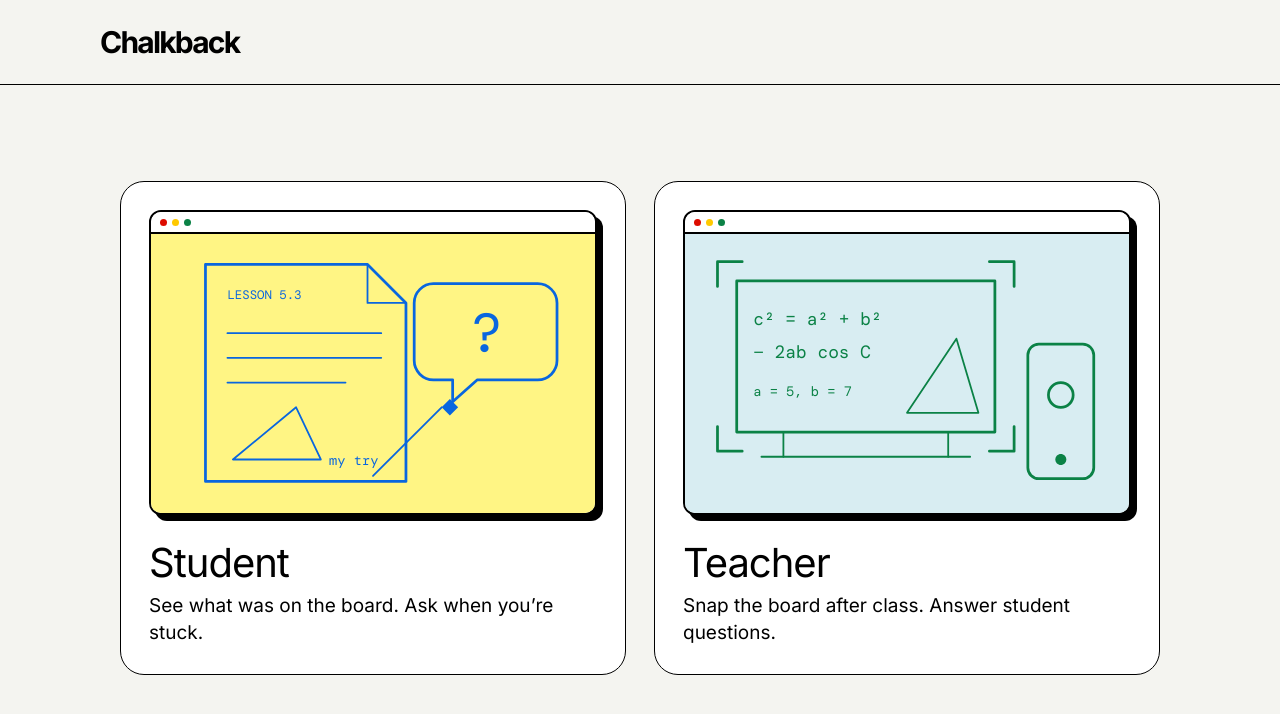
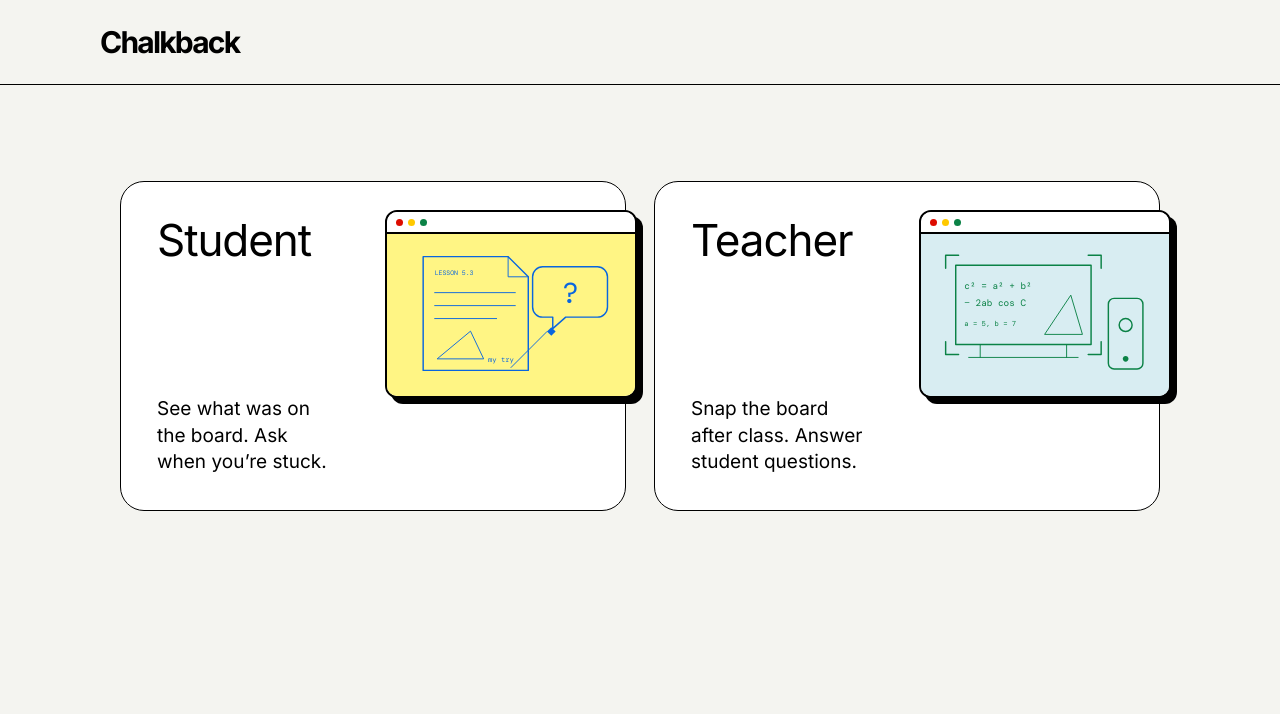
Before and after one commit to cocoj1115/LMD-Math-Archive, a React (Vite) app: page / in a window 1280 px wide. Shown: the top 714 px of the page. Built offline with nearby package versions, Linux system fonts and the light colour scheme.

Commit message:
Restore side-by-side role cards with slight illustration overflow; reduce overflow on archive cards and heroes
Co-Authored-By: Claude Opus 5.5 <noreply@anthropic.com>
Claude-Session: https://claude.ai/code/session_01R8cphefgTmCQnQLSVwpH4Y

```diff
--- a/src/index.css
+++ b/src/index.css
@@ -192,7 +192,7 @@ a.card:hover, .lift:hover { transform: var(--lift); box-shadow: var(--shadow-hov
 }
 .hero h1 { margin: 10px 0 12px; max-width: 560px; }
 .hero .sub { max-width: 520px; margin-bottom: 0; }
-.hero .hero-art { position: absolute; right: 40px; top: -26px; width: 330px; }
+.hero .hero-art { position: absolute; right: 40px; top: -12px; width: 330px; }
 
 /* Gumroad cards */
 .bento { display: grid; grid-template-columns: repeat(2, 1fr); gap: 28px; margin-top: 12px; }
@@ -206,8 +206,8 @@ a.gcard:hover { transform: var(--lift); box-shadow: var(--shadow-hover); }
 .gcard h3 { font-size: 38px; margin: 0; max-width: 46%; }
 .gcard .gfoot { max-width: 42%; font-size: 17px; line-height: 1.5; }
 .gcard .gfoot .mono { display: block; margin-top: 10px; color: var(--muted); }
-.gcard .art-window { position: absolute; right: -16px; top: 34px; width: 52%; }
-.gcard.wide .art-window { width: 30%; right: 40px; top: -22px; }
+.gcard .art-window { position: absolute; right: -12px; top: 34px; width: 52%; }
+.gcard.wide .art-window { width: 30%; right: 40px; top: -12px; }
 .gcard.wide .art-window.second { right: 33%; top: 110px; width: 27%; transform: rotate(-3deg); }
 .gcard.wide .gfoot { max-width: 34%; }
 .gcard.wide h3 { max-width: 34%; }
@@ -298,10 +298,10 @@ video.cam { width: 100%; border-radius: 12px; background: #000; }
 /* Entry screen: "Choose your view" + two role cards; the form appears after choosing */
 .entry { position: relative; max-width: 1040px; margin: 96px auto 0; }
 .entry-roles { display: grid; grid-template-columns: 1fr 1fr; gap: 28px; }
-.entry-roles .gcard { min-height: 0; justify-content: flex-start; gap: 0; padding: 28px; text-align: left; cursor: pointer; font: inherit; color: inherit; }
-.entry-roles .gcard .art-window { position: static; order: -1; width: 100%; margin-bottom: 26px; } /* stays inside the card */
-.entry-roles .gcard h3 { font-size: 40px; max-width: none; }
-.entry-roles .gcard .gfoot { font-size: 19px; line-height: 1.4; max-width: none; margin-top: 8px; }
+.entry-roles .gcard { min-height: 330px; text-align: left; cursor: pointer; font: inherit; color: inherit; }
+.entry-roles .gcard h3 { font-size: 44px; max-width: 42%; }
+.entry-roles .gcard .art-window { width: 50%; top: 28px; right: -12px; } /* overflows only slightly */
+.entry-roles .gcard .gfoot { font-size: 19px; line-height: 1.4; max-width: 40%; }
 .entry-form { margin-top: 28px; background: var(--surface); border: var(--line); border-radius: var(--radius-lg); padding: 28px 32px; display: grid; grid-template-columns: 1fr 1fr; gap: 0 20px; }
 .entry-form .entry-btn { grid-column: 1 / -1; }
 .entry-btn { width: 100%; justify-content: center; margin-top: 4px; }
```
